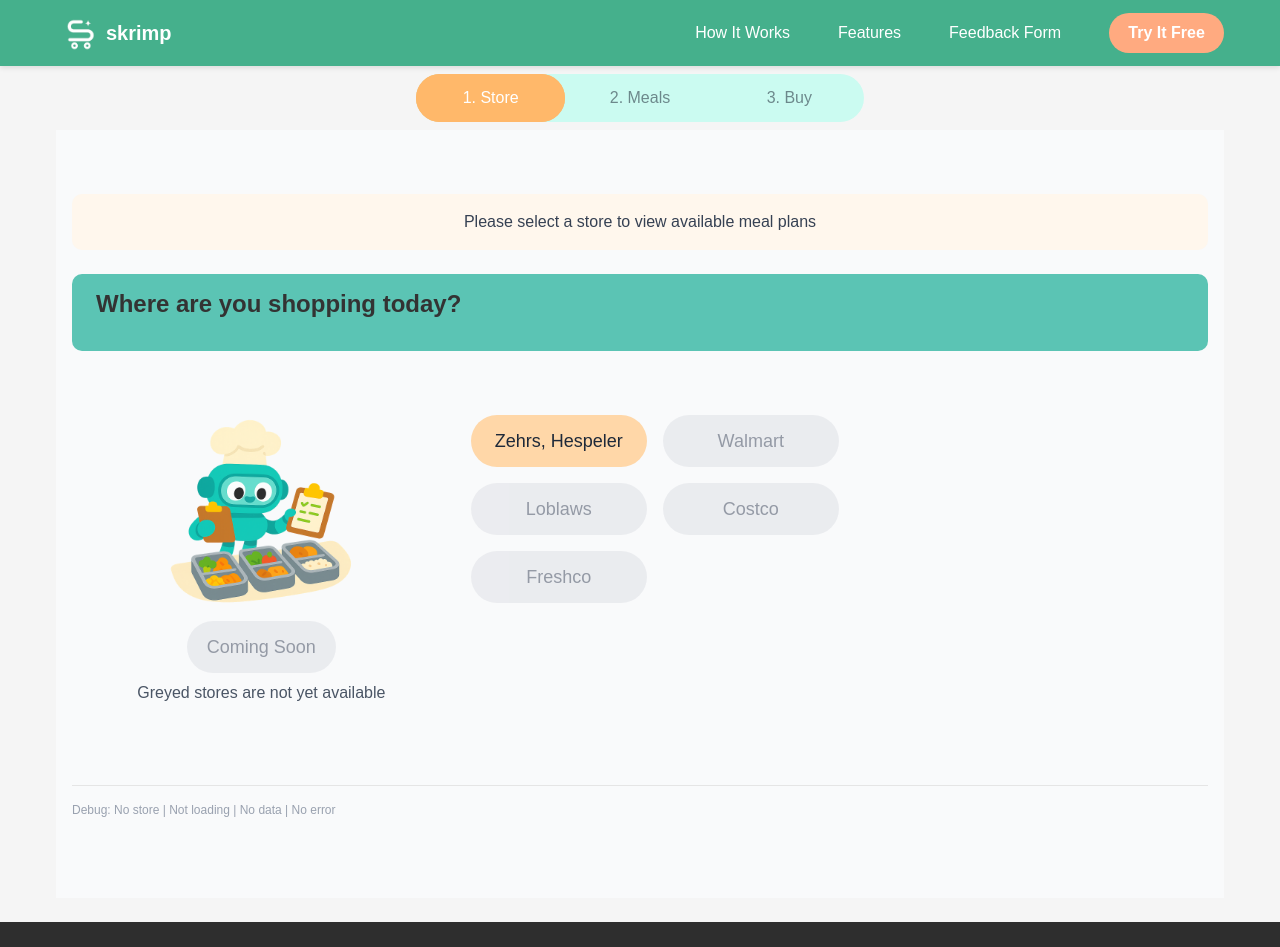
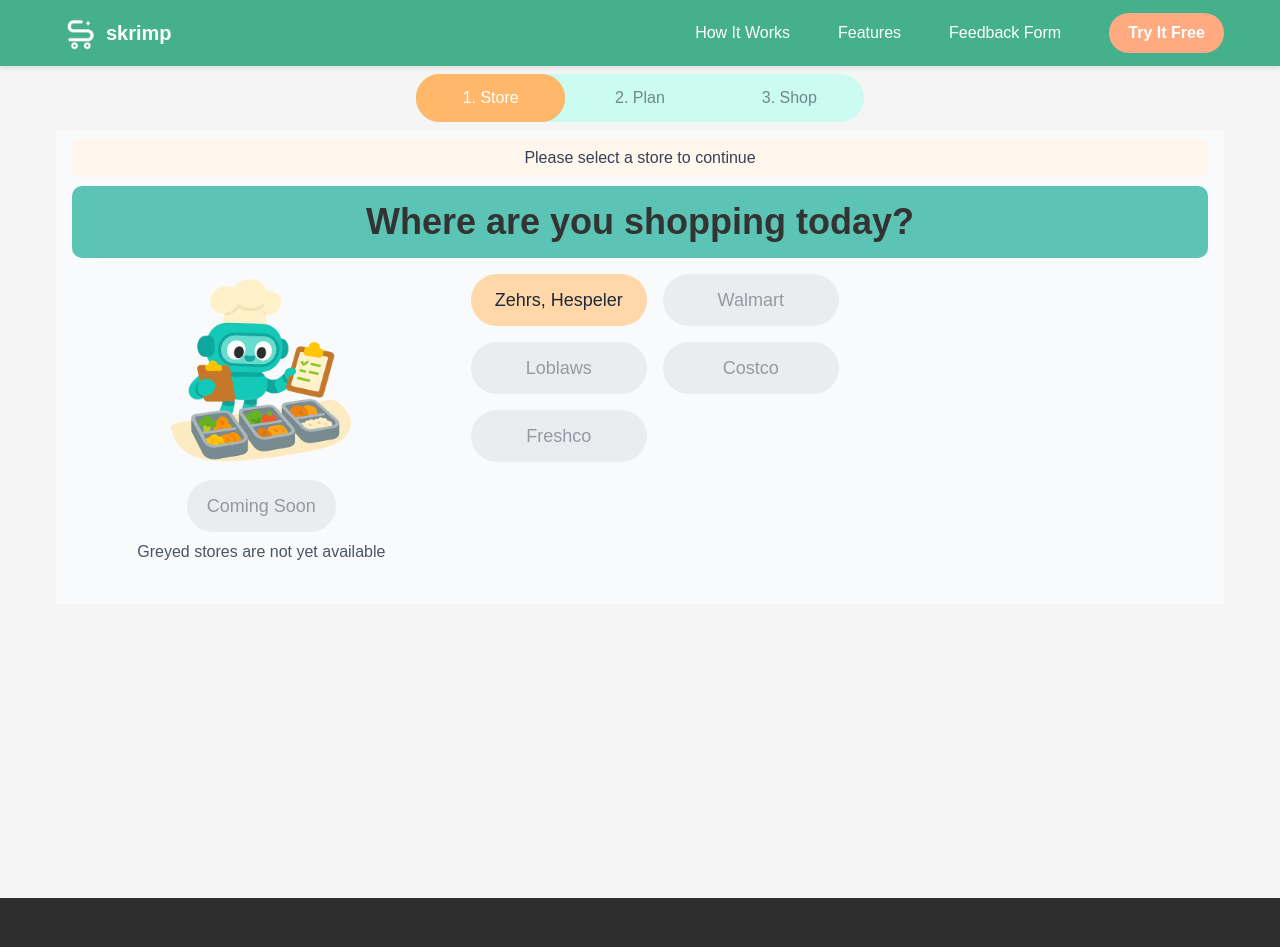
Before and after one commit to henliz/eCo-op, a Next.js app in the folder frontend/: page /plan in a window 1280 px wide. Shown: the top 947 px of the page. Built offline with nearby package versions, Linux system fonts and the light colour scheme.

Commit message:
store selector spacing

```diff
--- a/frontend/app/plan/page.tsx
+++ b/frontend/app/plan/page.tsx
@@ -14,8 +14,8 @@
 
 const tabs: { label: string; value: View }[] = [
   { label: '1. Store', value: 'store' },
-  { label: '2. Meals',   value: 'plan' },
-  { label: '3. Buy', value: 'groceries' },
+  { label: '2. Plan',   value: 'plan' },
+  { label: '3. Shop', value: 'groceries' },
 ];
 
 export default function MealPlannerPage() {
@@ -86,19 +86,8 @@
 
         {view === 'plan' && isTabEnabled('plan') && <MealPlanScreen />}
 
-        {view === 'plan' && !isTabEnabled('plan') && (
-          <div className="text-center p-8 text-gray-500">
-            Please select a store first to view available meal plans.
-          </div>
-        )}
-
         {view === 'groceries' && isTabEnabled('groceries') && <GroceryScreen />}
 
-        {view === 'groceries' && !isTabEnabled('groceries') && (
-          <div className="text-center p-8 text-gray-500">
-            Please select a store first to view grocery lists.
-          </div>
-        )}
       </div>
       <br></br>
       <Footer />
--- a/frontend/components/meal-planner/StoreSelector.tsx
+++ b/frontend/components/meal-planner/StoreSelector.tsx
@@ -23,7 +23,7 @@
 
   return (
     <motion.section
-      className="py-16 bg-gray-50"
+      className="py-2 bg-gray-50"
       initial={{ opacity: 0, y: 20 }}
       animate={{ opacity: 1, y: 0 }}
       transition={{ duration: 0.5, ease: 'easeOut' }}
@@ -35,7 +35,7 @@
           {selectedStore && !isLoading && isDataLoaded ? (
             <motion.div
               key="selected"
-              className="text-center mb-6 p-4 bg-green-50 rounded-lg"
+              className="text-center mb-2 p-2 bg-green-50 rounded-lg"
               initial={{ opacity: 0, y: -10 }}
               animate={{ opacity: 1, y: 0 }}
               exit={{ opacity: 0, y: -10 }}
@@ -53,33 +53,33 @@
           ) : !isLoading ? (
             <motion.div
               key="prompt"
-              className="text-center mb-6 p-4 bg-orange-50 rounded-lg text-gray-700"
+              className="text-center mb-2 p-2 bg-orange-50 rounded-lg text-gray-700"
               initial={{ opacity: 0, y: -10 }}
               animate={{ opacity: 1, y: 0 }}
               exit={{ opacity: 0, y: -10 }}
               transition={{ duration: 0.3 }}
             >
-              Please select a store to view available meal plans
+              Please select a store to continue
             </motion.div>
           ) : null}
         </AnimatePresence>
 
         {/* Header */}
-        <div className="bg-[#5BC4B4] rounded-lg px-6 py-4 mb-8">
-          <h2 className="font-bold text-xs sm:text-sm md:text-lg lg:text-xl xl:text-2xl leading-snug">
+        <div className="bg-[#5BC4B4] rounded-lg px-3 py-4 mt-2 flex items-center justify-center min-h-[70px]">
+          <span className="font-bold text-xl sm:text-2xl md:text-3xl lg:text-4xl">
             Where are you shopping today?
-          </h2>
+          </span>
         </div>
 
         {/* Error message */}
         {error && (
-          <div className="bg-red-100 border border-red-400 text-red-700 px-4 py-3 rounded mb-6">
-            {error}
-          </div>
+            <div className="bg-red-100 border border-red-400 text-red-700 px-4 py-3 rounded mb-6">
+              {error}
+            </div>
         )}
 
         {/* MOBILE-ONLY: flex-row below md; desktop still flex-col→md:flex-row */}
-        <div className="flex flex-row md:flex-col md:flex-row items-start gap-5 py-8">
+        <div className="flex flex-row md:flex-col md:flex-row items-start gap-5 py-4">
           {/* Robot image */}
           <div className="w-1/3 text-center flex-shrink-0">
             <Image
@@ -139,17 +139,6 @@
           </div>
         )}
 
-        {/* Debug info */}
-        {process.env.NODE_ENV !== 'production' && (
-          <div className="mt-8 text-xs text-gray-400 border-t pt-4">
-            <p>
-              Debug: {selectedStore ? 'Store selected' : 'No store'} |{' '}
-              {isLoading ? 'Loading' : 'Not loading'} |{' '}
-              {isDataLoaded ? 'Data loaded' : 'No data'} |{' '}
-              {error ? `Error: ${error}` : 'No error'}
-            </p>
-          </div>
-        )}
       </div>
     </motion.section>
   );
```
